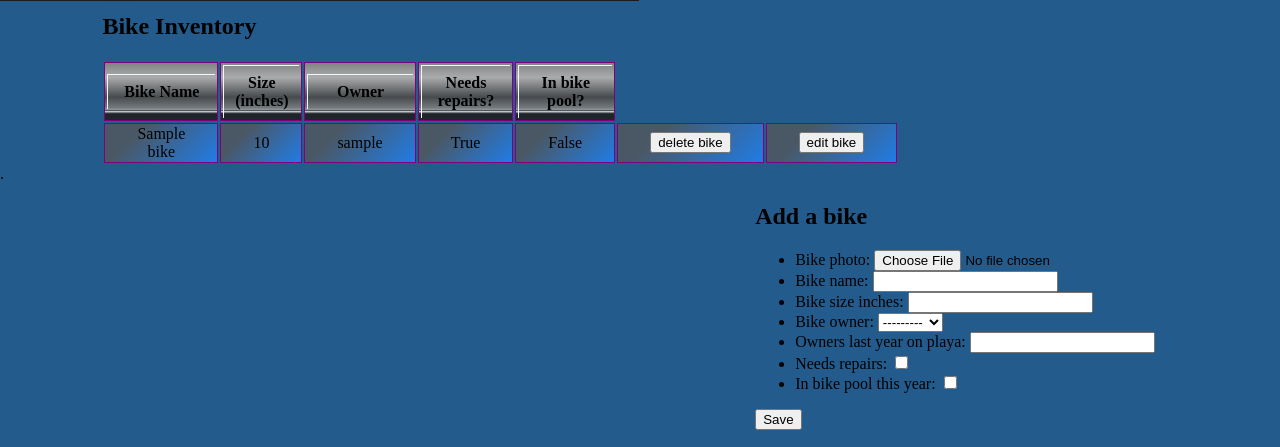
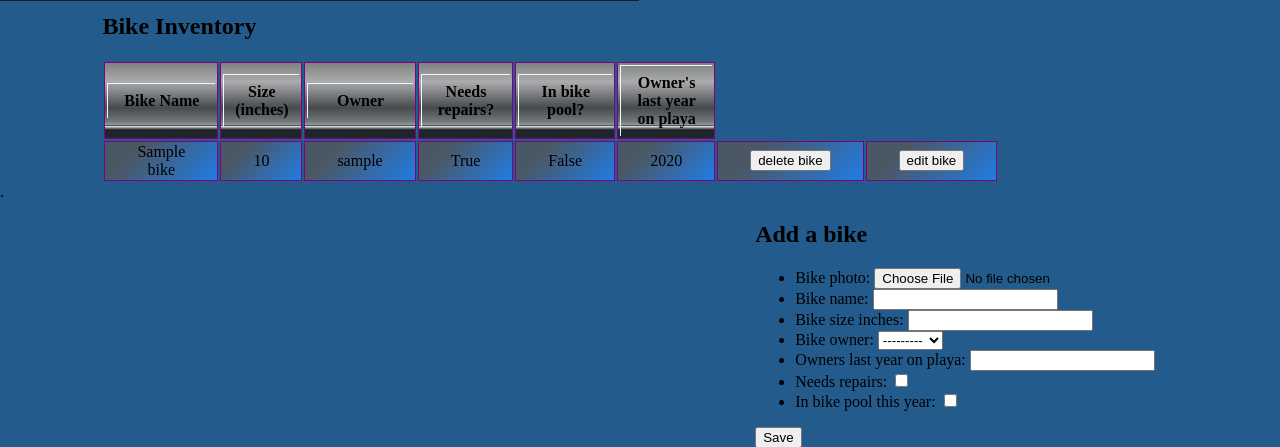
Before and after one commit to beckastar/BurningManCampApp, a Django app: page /bikes/ in a window 1280 px wide. Shown: the part 177-624 px from the top of the page. Run offline with Django 3.2, Linux system fonts and the light colour scheme; tables that the repository leaves empty hold one stand-in row (values such as "Sample post"); parts of the project's set-up code (start-up, migrations or seed data) failed here and were passed over; some libraries are stand-ins or nearby versions; some web fonts are replaced.

Commit message:
bike edit form working wooooooo

```diff
--- a/bioluminati/camp/models.py
+++ b/bioluminati/camp/models.py
@@ -74,7 +74,7 @@ class Bikes(models.Model):
 	bike_photo = models.ImageField(upload_to="bike_images", blank=True, null=True)
 	bike_name = models.CharField(max_length=30)
 	bike_size_inches = models.IntegerField()
-	bike_owner = models.ForeignKey(User, blank=True)
+	bike_owner = models.ForeignKey(User, null=True, blank=True)
 	owners_last_year_on_playa = models.IntegerField()
 	needs_repairs = models.BooleanField(default=False)
 	in_bike_pool_this_year = models.BooleanField(default=False)
--- a/bioluminati/camp/templates/base.html
+++ b/bioluminati/camp/templates/base.html
@@ -10,7 +10,7 @@
     <link href="{% static 'css/styles.css' %}" rel="stylesheet" type="text/css">
     <script src="https://ajax.googleapis.com/ajax/libs/jquery/1.11.0/jquery.min.js"></script>
     <!-- <link href="{% static 'bootstrap/css/bootstrap.css' %}" rel="stylesheet" type="text/css"> -->
-    <link rel="stylesheet" href="{{ STATIC_URL }}django_tables2/themes/paleblue/css/screen.css" />
+    <!-- <link rel="stylesheet" href="{{ STATIC_URL }}django_tables2/themes/paleblue/css/screen.css" /> -->
     <script src="{% static 'javascript/scripts/base.js' %}"></script>
  </head>
  <body>
--- a/bioluminati/camp/templates/bikes.html
+++ b/bioluminati/camp/templates/bikes.html
@@ -14,30 +14,31 @@
 						<th><p>Owner</p></th>
 						<th><p>Needs repairs?</p></th>
 						<th><p>In bike pool?</p></th>
+						<th><p>Owner's last year on playa</p></th>
 					</tr>
 				</thead>
 				<div class="datatables">
 						{% for bike in bicycles %}
 							<tr class="datarow">
-								{% if bike_id %}
-									<td><input type="text" name="bike_name" value="{{bike.bike_name}}" /></td>
-									<td>{{bike.bike_size_inches}}</td>
-									<td>{{bike.bike_owner}}</td>
-									<td>{{bike.needs_repairs}}</td>
-									<td>{{bike.in_bike_pool_this_year}}</td>
-								    <td>
-								        <form action="/edit_bike/" method="post">
-								            {% csrf_token %}
-								            <input type="hidden" name="bike_id" value="{{bike.id}}" />
-								            <input type="submit" value="save edits">
-								        </form>
-								    </td>
+								{% if bike_id == bike.id %}
+								    <form action="/edit_bike/" method="post">
+								    <input type="hidden" name="bike_id" value="{{bike.id}}" />
+								    {% csrf_token %}
+									<td>{{ form.bike_name }}</td>
+									<td>{{form.bike_size_inches}}</td>
+									<td>{{form.bike_owner}}</td>
+									<td>{{form.needs_repairs}}</td>
+									<td>{{form.in_bike_pool_this_year}}</td>
+									<td>{{form.owners_last_year_on_playa}}</td>
+								    <td><input type="submit" value="save edits"></td>
+								    </form>
 								{% else %}
 									<td>{{bike.bike_name}}</td>
 									<td>{{bike.bike_size_inches}}</td>
 									<td>{{bike.bike_owner}}</td>
 									<td>{{bike.needs_repairs}}</td>
 									<td>{{bike.in_bike_pool_this_year}}</td>
+									<td>{{bike.owners_last_year_on_playa}}</td>
 									<td>
 								        <form action="/remove-bike-from-db/" method="post">
 								            {% csrf_token %}
@@ -46,7 +47,7 @@
 								        </form>
 								    </td>
 								    <td>
-								        <form action="/edit_bike/" method="post">
+								        <form action="/edit_bike/" method="get">
 								            {% csrf_token %}
 								            <input type="hidden" name="bike_id" value="{{bike.id}}" />
 								            <input type="submit" value="edit bike">
--- a/bioluminati/camp/views.py
+++ b/bioluminati/camp/views.py
@@ -105,6 +105,7 @@ def show_signup_table(request):
 
 
 def remove_bike(request):
+    import pdb;pdb.set_trace()
     if request.method == 'POST':
         form = BikeForm()
         bicycles = Bikes.objects.all()
@@ -116,15 +117,26 @@ def remove_bike(request):
             }, RequestContext(request))
 
 def edit_bike(request):
+    bicycles = Bikes.objects.all()
+
+    bike_id = int(
+        request.POST.get('bike_id',
+            request.GET.get('bike_id')))
+
+    bike = Bikes.objects.get(id=bike_id)
+
+    form = BikeForm(instance=bike)
+
     if request.method == 'POST':
-        form = BikeForm()
-        bicycles = Bikes.objects.all()
-        bike_id = int(request.POST.get('bike_id'))
-        bike = Bikes.objects.get(id=bike_id)
-        context_dict = {"bike_id": bike_id, 'form':form, "bicycles":bicycles}
+        form = BikeForm(data=request.POST, instance=bike)
+
         if form.is_valid():
             form.save()
-        return render_to_response('bikes.html', context_dict, RequestContext(request))
+            return redirect('bikes')
+
+    context_dict = {"bike_id": bike_id, 'form':form, "bicycles":bicycles}
+
+    return render_to_response('bikes.html', context_dict, RequestContext(request))
 
 # def save_bike(request):
 #     if request.method == 'POST':
@@ -142,9 +154,9 @@ def edit_bike(request):
 def show_bike_form(request):
     model = Bikes
     bicycles = Bikes.objects.all()
-    form = BikeForm(data = request.POST)
+
     if request.method == "POST":
-
+        form = BikeForm(data = request.POST)
         if form.is_valid():
             form.save()
 
```
Also changed, not shown: bioluminati/camp/migrations/0001_initial.py (added), bioluminati/camp/migrations/__init__.py (added), 1 other file.
